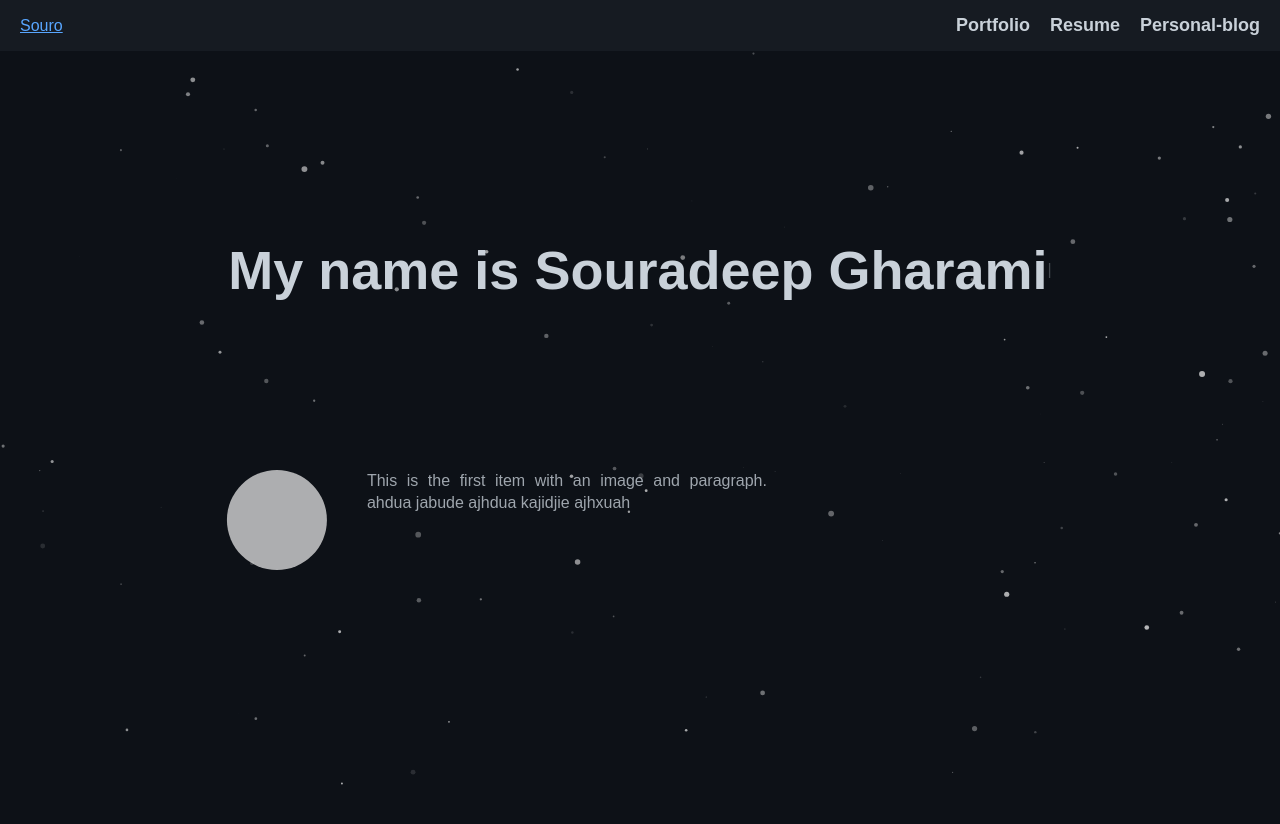
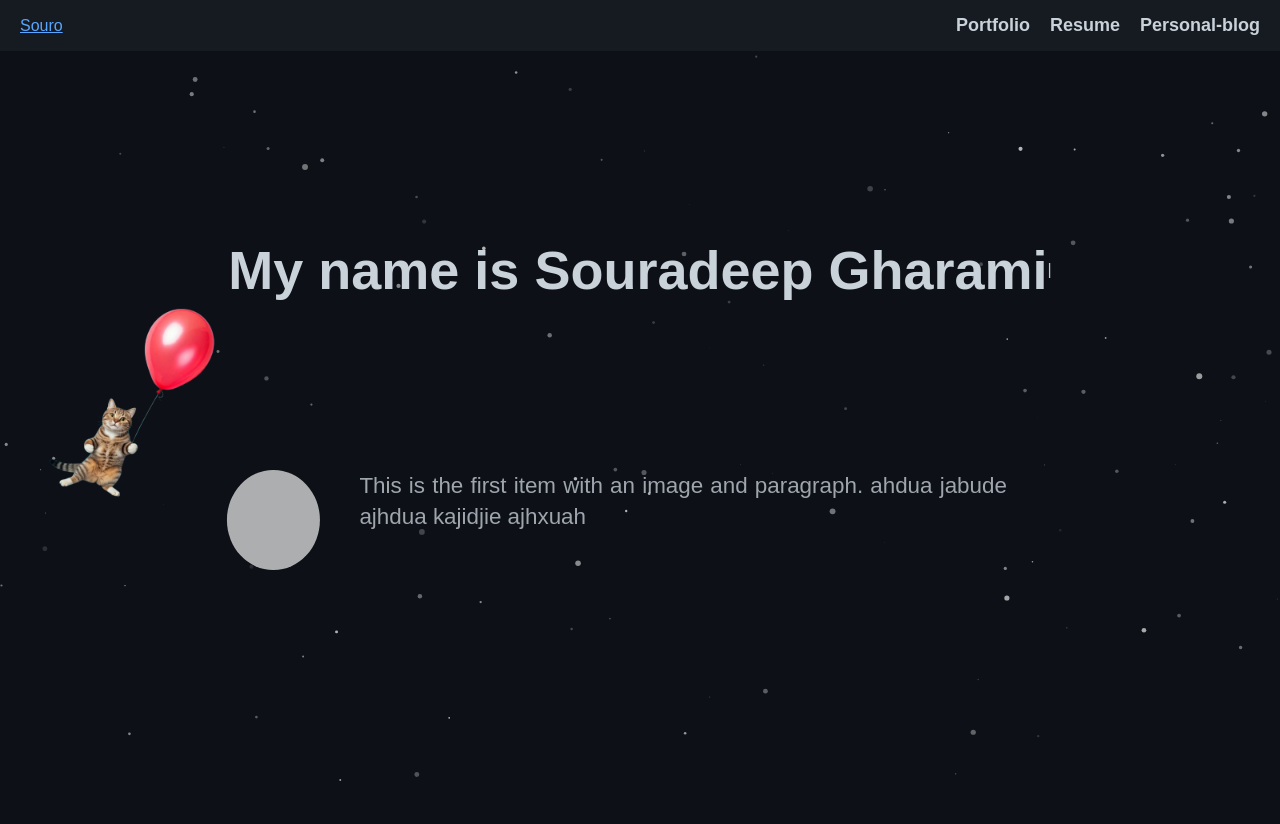
Before and after one commit to Souradeep2000/Portfolio, an Angular app: page /souro in a window 1280 px wide. Shown: the top 824 px of the page. Built offline with nearby package versions, Linux system fonts and the light colour scheme.

Commit message:
trying to animate falling cat

```diff
--- a/src/app/home/home.component.css
+++ b/src/app/home/home.component.css
@@ -53,11 +53,26 @@
 
 .content p {
   /* flex: 1; */
-  font-size: 1em;
+  font-size: 1.4em;
   line-height: 1.4;
   word-wrap: break-word;
   text-align: justify;
-  max-width: 400px;
+  max-width: 700px;
+}
+
+/* Falling cat animation */
+
+.falling-cat {
+  position: absolute;
+  top: -100px; /* Start position, just above the viewport */
+  left: 50%; /* Initial left position */
+  width: 200px; /* Adjust to the size of your cat image */
+  height: 200px; /* Adjust to the size of your cat image */
+  background-image: url("/assets/images/cat.png"); /* Use the path to your cat image */
+  background-size: cover;
+  transition: top 0.2s ease, left 0.2s ease; /* Optional smooth transition */
+  transform: translateX(-50%);
+  z-index: -1;
 }
 
 @media screen and (max-width: 768px) {
@@ -78,3 +93,11 @@
     max-width: 90%;
   }
 }
+
+@media screen and (min-width: 769px) and (max-width: 1100px) {
+  .content p {
+    font-size: 0.95em;
+    line-height: 1.2;
+    max-width: 90%;
+  }
+}
--- a/src/app/home/home.component.html
+++ b/src/app/home/home.component.html
@@ -1,4 +1,5 @@
 <div class="animate-container">
+  <div class="falling-cat"></div>
   <div class="about"><h1 id="typed-text"></h1></div>
   <div
     class="content"
--- a/src/app/home/home.component.ts
+++ b/src/app/home/home.component.ts
@@ -1,5 +1,5 @@
 import { CommonModule } from '@angular/common';
-import { Component, AfterViewInit } from '@angular/core';
+import { Component, AfterViewInit, HostListener } from '@angular/core';
 import gsap from 'gsap';
 import { ScrollTrigger } from 'gsap/ScrollTrigger';
 import Typed from 'typed.js';
@@ -25,11 +25,44 @@ export class HomeComponent implements AfterViewInit {
     },
     { text: 'And the final item slides in from the right!' },
   ];
+  private cat: HTMLElement | null = null;
+  private isScrolling: boolean = false;
+
+  // Initial position when the page loads
+  private initialTop = -100; // Top position of the cat when it's hidden
+  private initialLeft = 50;
+
+  @HostListener('window:scroll', [])
+  onScroll() {
+    const scrollPosition = window.scrollY;
+    const viewportWidth = window.innerWidth; // Get the viewport width
+
+    if (this.cat) {
+      // Apply falling effect (moving down)
+      const fallDistance = scrollPosition + 300; // Adjust this value for how far the cat falls
+
+      // Apply zigzag movement based on scroll position within the visible area
+      const zigzag = (scrollPosition % 200) - 100; // Creates a zigzag motion
+      const boundedZigzag = Math.max(Math.min(zigzag, 40), -40); // Restrict horizontal movement to within 40% of the viewport width
+
+      // Use GSAP to animate cat's movement
+      gsap.to(this.cat, {
+        top: fallDistance + 'px', // Move down as the page scrolls
+        left: this.initialLeft + boundedZigzag + '%', // Constrained zigzag horizontal movement
+        ease: 'none', // Linear movement
+      });
+    }
+  }
 
   private typed: any;
   private hasScrolled = false;
 
   ngAfterViewInit(): void {
+    this.cat = document.querySelector('.falling-cat');
+    if (this.cat) {
+      this.cat.style.top = `${this.initialTop}px`;
+      this.cat.style.left = `${this.initialLeft}%`;
+    }
     this.animateSplitText();
     this.animateLeftRight();
   }
@@ -75,14 +108,27 @@ export class HomeComponent implements AfterViewInit {
     });
   }
 
-  private onScroll = () => {
-    const scrollPosition = window.scrollY;
-    const triggerPoint = 200;
-
-    if (scrollPosition > triggerPoint && !this.hasScrolled) {
-      this.hasScrolled = true; // Ensure this happens only once
-      this.typed.options.backSpeed = 20; // Set backSpeed for deletion
-      this.typed.reset(); // Trigger backspacing effect
+  startFallingAnimation(scrollPosition: number): void {
+    if (this.cat) {
+      // GSAP animation for zigzag and fall effect
+      gsap.to(this.cat, {
+        duration: 5, // Adjust duration based on scroll speed
+        top: () => `${scrollPosition + 200}px`, // Fall effect
+        left: () => `${Math.random() * 50 + 10}%`, // Zigzag movement (random horizontal movement)
+        ease: 'none', // Keeps it linear (no easing)
+        onUpdate: () => {
+          // Update position as the user scrolls
+          const updatedScrollPosition = window.scrollY;
+          gsap.to(this.cat, {
+            top: `${updatedScrollPosition + 200}px`, // Update the Y position as user scrolls
+            left: `${Math.random() * 50 + 10}%`, // Update the X position for zigzag effect
+          });
+        },
+        onComplete: () => {
+          // Once animation is complete, stop the cat from moving further
+          gsap.set(this.cat, { top: `${scrollPosition + 200}px`, left: '50%' });
+        },
+      });
     }
-  };
+  }
 }
--- a/src/styles.css
+++ b/src/styles.css
@@ -37,7 +37,7 @@ html {
 }
 
 .spacer {
-  height: 2000px;
+  height: 1000px;
 }
 
 .navbar {
```
Also changed, not shown: src/assets/images/cat.png (added).
